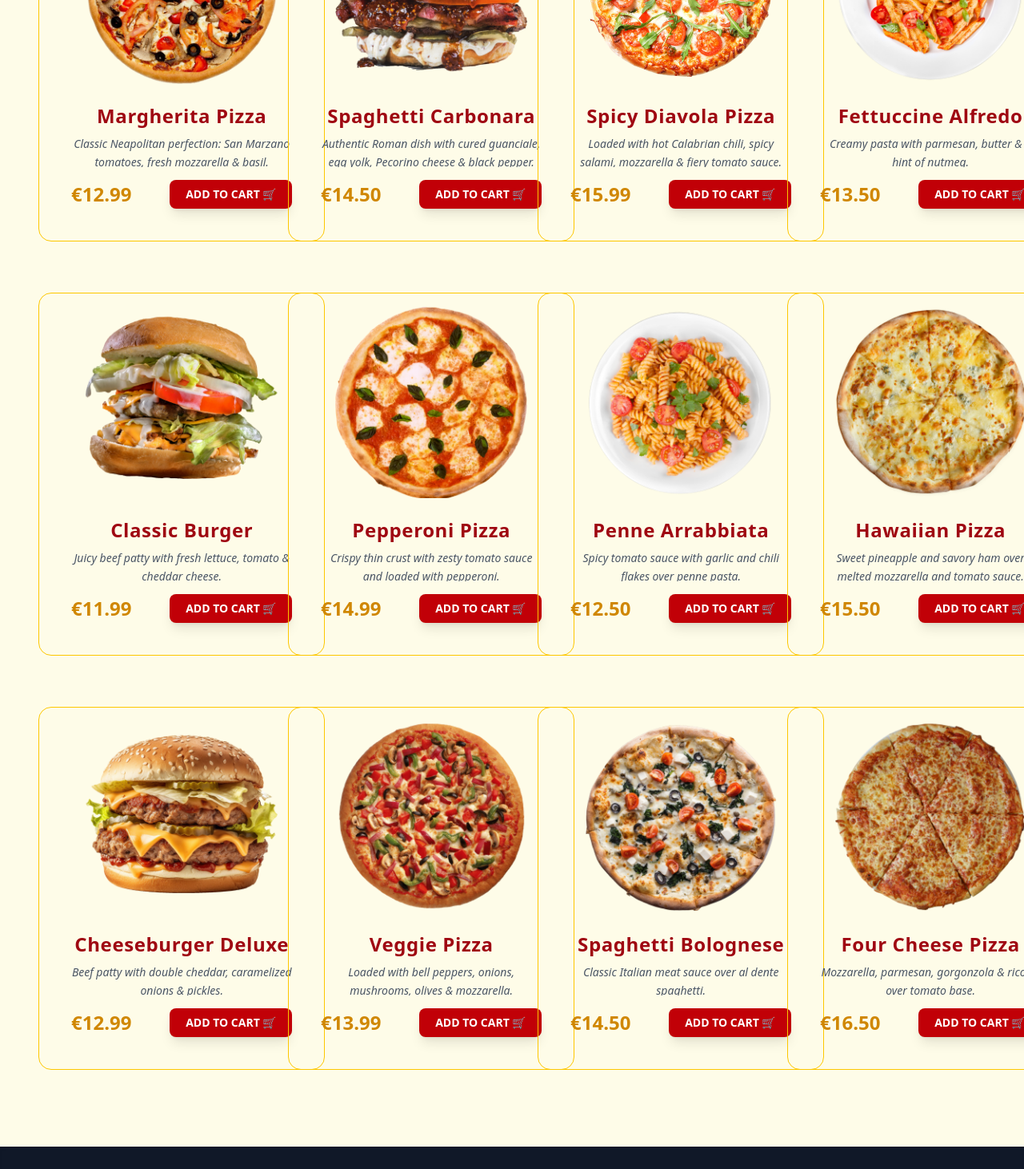
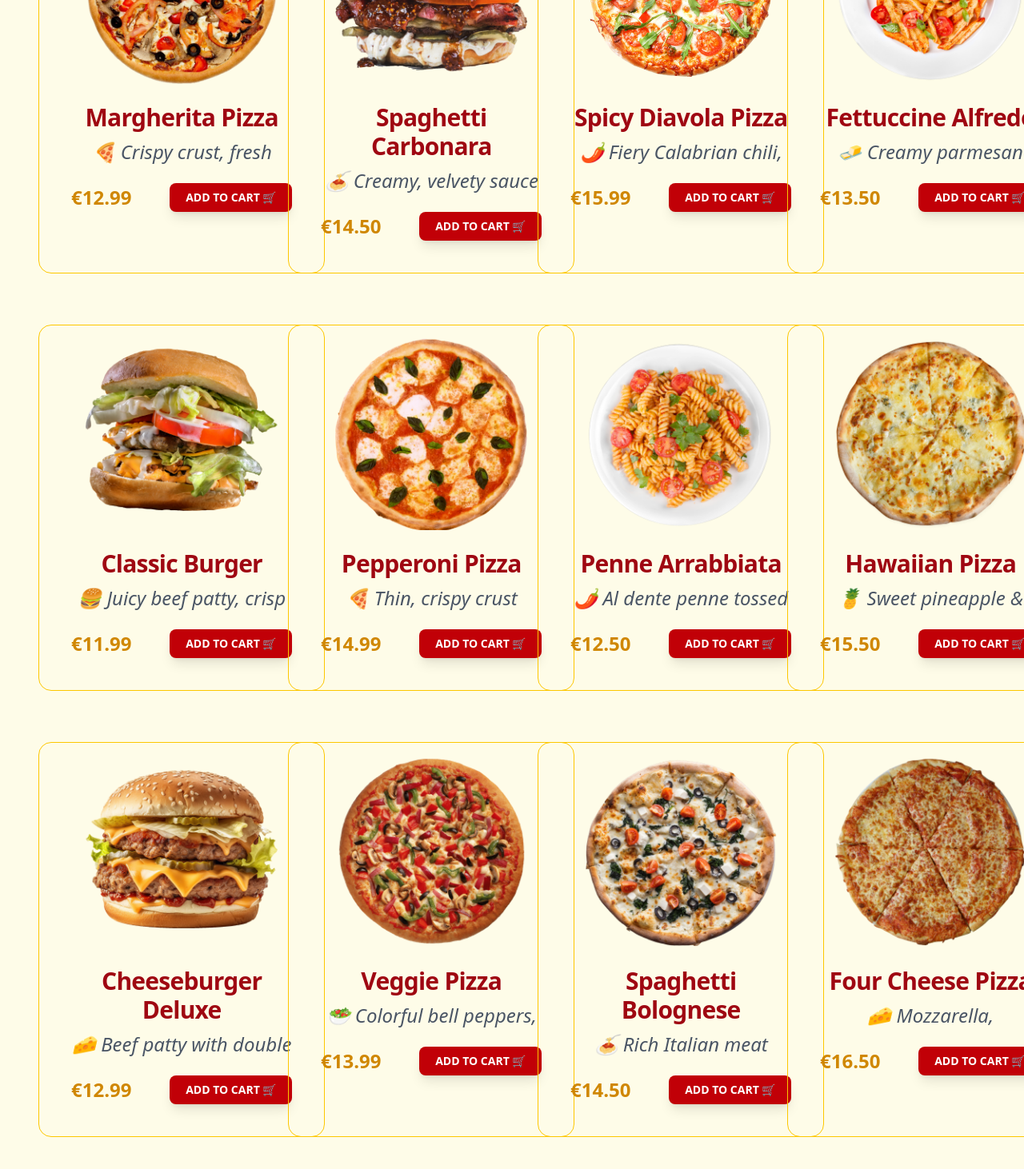
Before and after one commit to hiruranasinghe/restaurant-website-nextjs, a Next.js app: page / in a window 1280 px wide. Shown: the part 1120-2582 px from the top of the page at 80% size. Built offline with nearby package versions, Linux system fonts and the light colour scheme.

Commit message:
modify features

```diff
--- a/app/components/Featured.tsx
+++ b/app/components/Featured.tsx
@@ -8,7 +8,7 @@ const featuredItems = [
     id: 1,
     name: "Margherita Pizza",
     description:
-      "Classic Neapolitan perfection: San Marzano tomatoes, fresh mozzarella & basil.",
+      "🍕 Crispy crust, fresh mozzarella, San Marzano tomatoes & fragrant basil — a classic Neapolitan delight.",
     image: "/temporary/p1.png",
     price: "€12.99",
   },
@@ -16,7 +16,7 @@ const featuredItems = [
     id: 2,
     name: "Spaghetti Carbonara",
     description:
-      "Authentic Roman dish with cured guanciale, egg yolk, Pecorino cheese & black pepper.",
+      "🍝 Creamy, velvety sauce with cured guanciale, Pecorino cheese & a touch of black pepper — Roman comfort on a plate.",
     image: "/temporary/p2.png",
     price: "€14.50",
   },
@@ -24,14 +24,15 @@ const featuredItems = [
     id: 3,
     name: "Spicy Diavola Pizza",
     description:
-      "Loaded with hot Calabrian chili, spicy salami, mozzarella & fiery tomato sauce.",
+      "🌶️ Fiery Calabrian chili, spicy salami, melty mozzarella & zesty tomato sauce — perfect for spice lovers.",
     image: "/temporary/p3.png",
     price: "€15.99",
   },
   {
     id: 4,
     name: "Fettuccine Alfredo",
-    description: "Creamy pasta with parmesan, butter & a hint of nutmeg.",
+    description:
+      "🧈 Creamy parmesan sauce with tender fettuccine, buttery goodness & a hint of nutmeg — pure indulgence.",
     image: "/temporary/p4.png",
     price: "€13.50",
   },
@@ -39,7 +40,7 @@ const featuredItems = [
     id: 5,
     name: "Classic Burger",
     description:
-      "Juicy beef patty with fresh lettuce, tomato & cheddar cheese.",
+      "🍔 Juicy beef patty, crisp lettuce, ripe tomato & cheddar cheese — a timeless all-time favorite.",
     image: "/temporary/p5.png",
     price: "€11.99",
   },
@@ -47,7 +48,7 @@ const featuredItems = [
     id: 6,
     name: "Pepperoni Pizza",
     description:
-      "Crispy thin crust with zesty tomato sauce and loaded with pepperoni.",
+      "🍕 Thin, crispy crust topped with zesty tomato sauce & loaded with savory pepperoni — a slice of heaven.",
     image: "/temporary/p6.png",
     price: "€14.99",
   },
@@ -55,7 +56,7 @@ const featuredItems = [
     id: 7,
     name: "Penne Arrabbiata",
     description:
-      "Spicy tomato sauce with garlic and chili flakes over penne pasta.",
+      "🌶️ Al dente penne tossed in spicy tomato sauce with garlic & chili flakes — a bold Italian favorite.",
     image: "/temporary/p7.png",
     price: "€12.50",
   },
@@ -63,7 +64,7 @@ const featuredItems = [
     id: 8,
     name: "Hawaiian Pizza",
     description:
-      "Sweet pineapple and savory ham over melted mozzarella and tomato sauce.",
+      "🍍 Sweet pineapple & savory ham over melted mozzarella & tangy tomato sauce — a tropical treat.",
     image: "/temporary/p8.png",
     price: "€15.50",
   },
@@ -71,7 +72,7 @@ const featuredItems = [
     id: 9,
     name: "Cheeseburger Deluxe",
     description:
-      "Beef patty with double cheddar, caramelized onions & pickles.",
+      "🧀 Beef patty with double cheddar, caramelized onions & pickles — indulgent, cheesy perfection.",
     image: "/temporary/p9.png",
     price: "€12.99",
   },
@@ -79,21 +80,23 @@ const featuredItems = [
     id: 10,
     name: "Veggie Pizza",
     description:
-      "Loaded with bell peppers, onions, mushrooms, olives & mozzarella.",
+      "🥗 Colorful bell peppers, onions, mushrooms, olives & mozzarella on a crispy base — fresh and flavorful.",
     image: "/temporary/p10.png",
     price: "€13.99",
   },
   {
     id: 11,
     name: "Spaghetti Bolognese",
-    description: "Classic Italian meat sauce over al dente spaghetti.",
+    description:
+      "🍝 Rich Italian meat sauce over perfectly cooked spaghetti — a hearty and comforting classic.",
     image: "/temporary/p11.png",
     price: "€14.50",
   },
   {
     id: 12,
     name: "Four Cheese Pizza",
-    description: "Mozzarella, parmesan, gorgonzola & ricotta over tomato base.",
+    description:
+      "🧀 Mozzarella, parmesan, gorgonzola & ricotta over tomato base — a decadent cheese lover’s dream.",
     image: "/temporary/p12.png",
     price: "€16.50",
   },
@@ -122,28 +125,24 @@ export default function Featured() {
               className="cursor-pointer group p-4 m-4 transition-colors duration-300 ease-out hover:bg-orange-200 border border-yellow-400 rounded-2xl bg-yello-100 md:w-[45vw] lg:w-[30vw] xl:w-[28vw]"
               aria-label={`View details for ${item.name}`}
             >
-
               <div className="relative w-full h-60 overflow-hidden">
                 <Image
                   src={item.image}
                   alt={item.name}
                   fill
                   sizes="(max-width: 600px) 80vw, (max-width: 600px) 50vw, (max-width: 600px) 30vw, 20vw"
-
-
                   className="object-contain transition-all duration-500 ease-in-out group-hover:scale-[1.15] group-hover:rotate-360"
                   quality={80}
                 />
               </div>
 
               <div className="p-6 text-center">
-                <h3 className="text-2xl font-black text-red-800 mb-2 tracking-wide">
+                <h3 className="text-2xl font-bold text-red-800 mb-2 tracking-tight xl:text-3xl 2xl:text-4xl">
                   {item.name}
                 </h3>
-                <p className="text-gray-600 text-sm mb-4 italic leading-relaxed h-10 overflow-hidden">
+                <p className="text-gray-600 text-sm mb-4 italic leading-snug h-10 overflow-hidden xl:text-2xl 2xl:text-3xl line-clamp-3">
                   {item.description}
                 </p>
-
 
                 <div className="flex justify-between items-center mt-4">
                   <span className="text-2xl font-extrabold text-yellow-600">
@@ -165,7 +164,6 @@ export default function Featured() {
         </div>
       </div>
 
-
       <style jsx global>{`
         .scrollbar-hide::-webkit-scrollbar {
           display: none;
```
